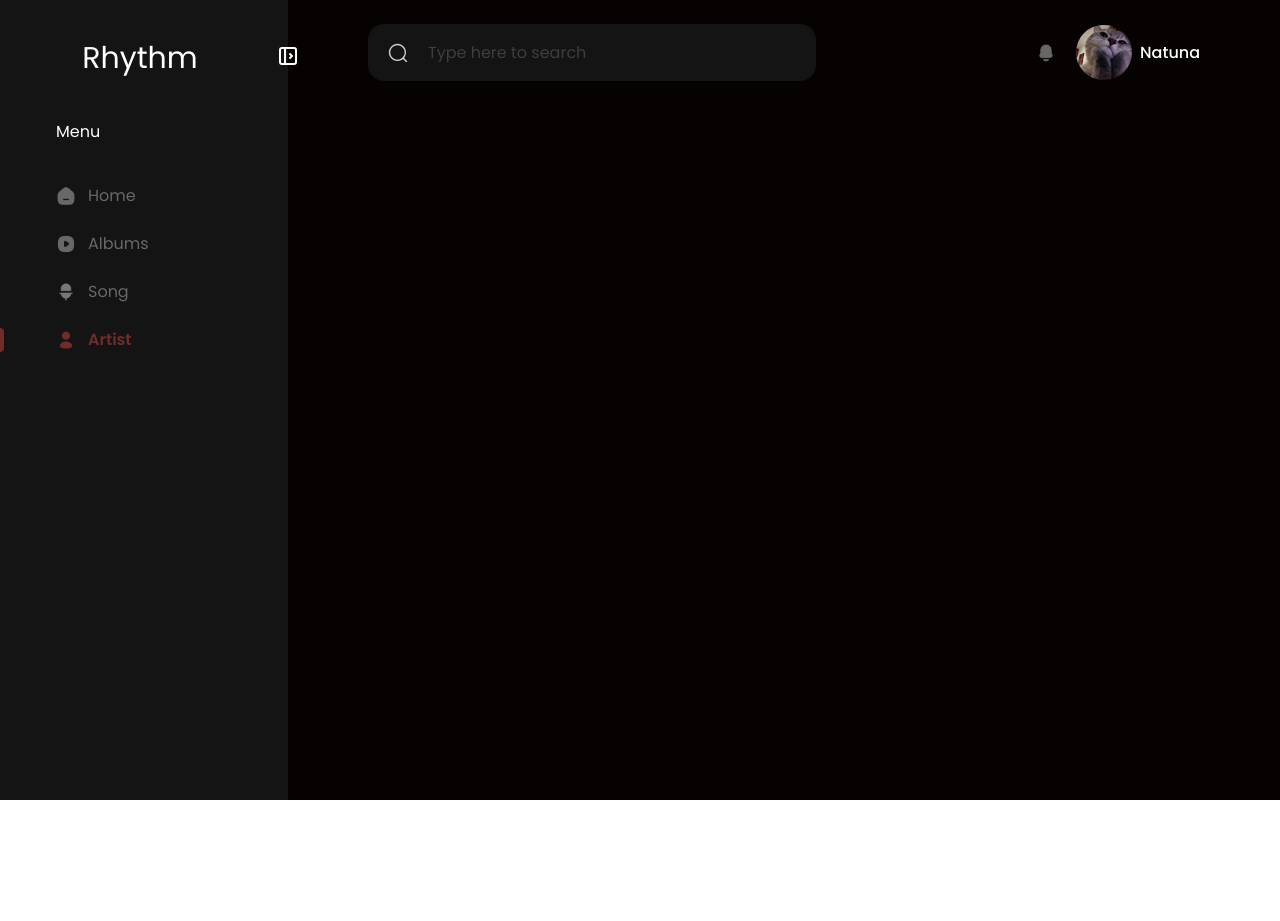
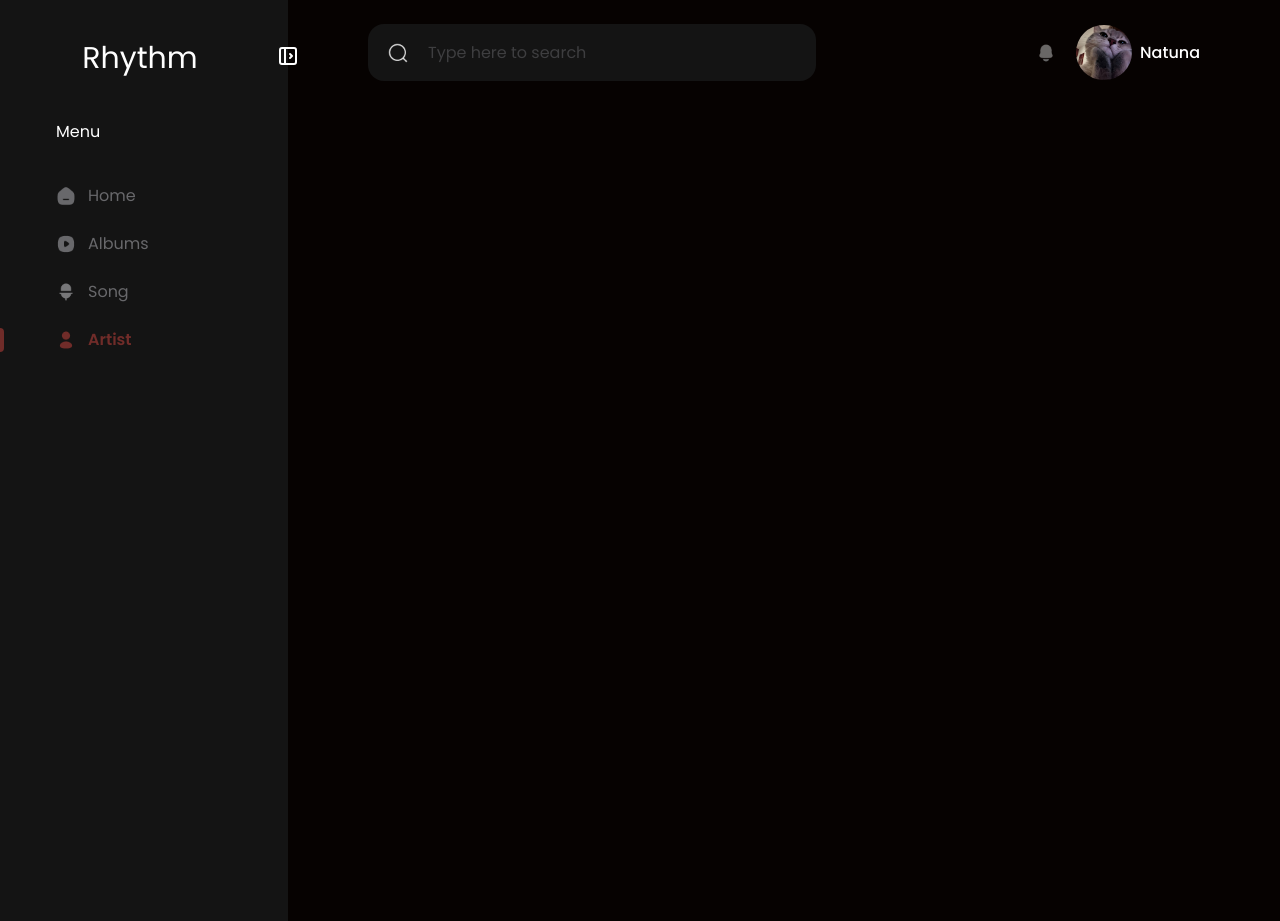
Before and after one commit to nabilaayt/Rhythm, a React (Vite) app: page /artists in a window 1280 px wide. Before the commit the page ends 800 px from the top, so only its background shows below. Built offline with nearby package versions, Linux system fonts and the light colour scheme; no server answers; a web font is replaced by a local one.

Commit message:
feat: add pages song and artists

```diff
--- a/src/App.jsx
+++ b/src/App.jsx
@@ -9,6 +9,8 @@ import { getAccessToken } from "./services/api";
 // Pages
 import Home from "./pages/Home";
 import Albums from "./pages/Albums";
+import Song from "./pages/Song";
+import Artists from "./pages/Artists";
 
 function App() {
   const [accessToken, setAccessToken] = useState("");
@@ -57,8 +59,8 @@ function App() {
                 <Routes>
                   <Route path="/" element={<Home accessToken={accessToken}/>} />
                   <Route path="/albums" element={<Albums accessToken={accessToken} />} />
-                  {/* <Route path="/songs" element={<Songs />} />
-                  <Route path="/artists" element={<Artists />} /> */}
+                  <Route path="/songs" element={<Song accessToken={accessToken} />} />
+                  <Route path="/artists" element={<Artists accessToken={accessToken} />} />
                 </Routes>
               )}
             </div>
--- /dev/null
+++ b/src/pages/Artists.jsx
@@ -0,0 +1,9 @@
+const Artists = () => {
+    return(
+        <section id="artists" className="relative w-full min-h-screen px-5">
+
+        </section>
+    );
+};
+
+export default Artists;
--- /dev/null
+++ b/src/pages/Song.jsx
@@ -0,0 +1,9 @@
+const Song = () => {
+    return(
+        <section id="song" className="relative w-full min-h-screen px-5">
+
+        </section>
+    );
+};
+
+export default Song;
```
Also changed, not shown: src/components/RecomendedCard.jsx (deleted).
